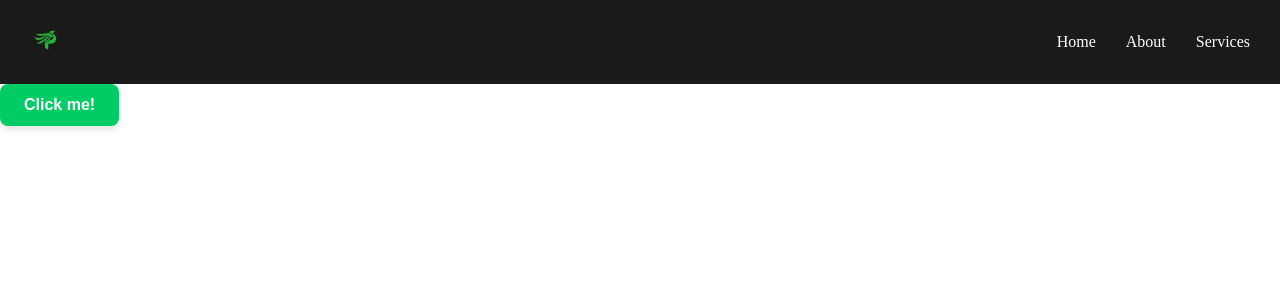
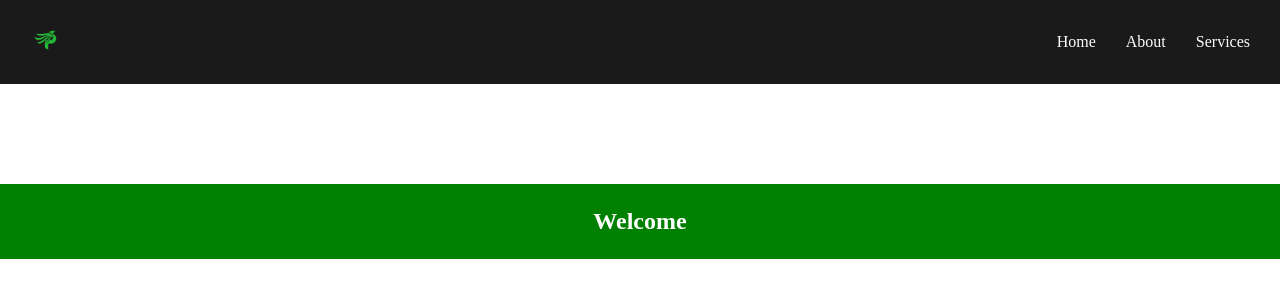
Before and after one commit to peterGwapo29/React, a React (Vite) app in the folder my-react-app/: page / in a window 1280 px wide. Shown: the top 300 px of the page. Built offline with nearby package versions, Linux system fonts and the light colour scheme.

Commit message:
conditional redering practice

```diff
--- a/my-react-app/src/App.jsx
+++ b/my-react-app/src/App.jsx
@@ -1,11 +1,13 @@
 import Header from './Header.jsx'
-import Button from './Button/Button.jsx'
+import Login from './Login.jsx'
 
 function App() {
   return(
     <>
       <Header/>
-      <Button/>
+      <Login isLoggedIn={true}/>
+
+
     </>
   );
 }
--- a/my-react-app/src/Button/Button.jsx
+++ /dev/null
@@ -1,23 +0,0 @@
-import styles from './Button.module.css'
-
-function Button() {
-    const btn = document.querySelector('button');
-    const message = document.querySelector('render');
-
-    function click() {
-        if(btn.textContent == 'Click me!'){
-            btn.textContent = 'Clicked!';
-            message.textContent = 'You click me!'
-        }else{
-            btn.textContent = 'Click me!';
-        }
-    }
-
-    return (
-        <>
-            <button onClick={click} id='button' className={styles.button}>Click me!</button>
-        </>
-    );
-}
-
-export default Button
--- a/my-react-app/src/Button/Button.module.css
+++ /dev/null
@@ -1,27 +0,0 @@
-.button {
-  background-color: #00cc66;
-  color: white;
-  border: none;
-  padding: 12px 24px;
-  font-size: 16px;
-  font-weight: 600;
-  border-radius: 8px;
-  cursor: pointer;
-  transition: background-color 0.3s ease, transform 0.2s ease;
-  box-shadow: 0 4px 6px rgba(0, 0, 0, 0.1);
-}
-
-.button:hover {
-  background-color: #00b359;
-  transform: translateY(-2px);
-}
-
-.button:active {
-  background-color: #00994d;
-  transform: translateY(0);
-}
-
-.button:focus {
-  outline: none;
-  box-shadow: 0 0 0 3px rgba(0, 204, 102, 0.4);
-}
--- /dev/null
+++ b/my-react-app/src/Login.jsx
@@ -0,0 +1,16 @@
+
+function Login(props) {
+    const success = <h2 className="success">Welcome {props.username}</h2>;
+    const failed = <h2 className="fail">Try again.</h2>;
+
+    return(
+        props.isLoggedIn ? success : failed
+    );
+}
+
+Login.defaultProps = {
+    isLoggedIn: false,
+    username: "Guest",
+}
+
+export default Login
--- a/my-react-app/src/index.css
+++ b/my-react-app/src/index.css
@@ -10,6 +10,7 @@ header {
   align-items: center;
   background-color: #1a1a1a;
   padding: 15px 30px;
+  margin-bottom: 100px;
 }
 
 .logo img {
@@ -54,3 +55,16 @@ header {
     height: 40px;
   }
 }
+
+.success{
+    padding: 24px 32px;
+    background-color: green;
+}
+.fail{
+    padding: 24px 32px;
+    background-color: red;
+}
+.success, .fail {
+  color: white;
+  text-align: center;
+}
```
